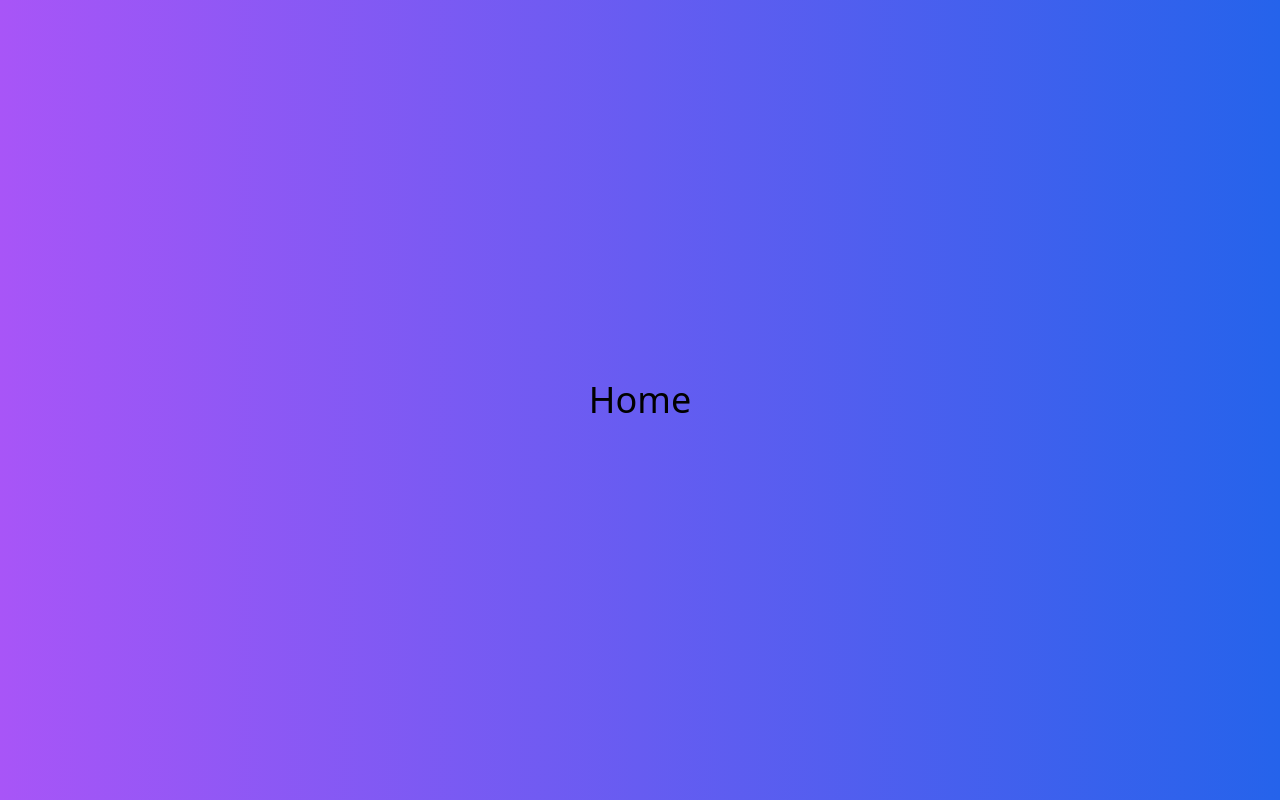
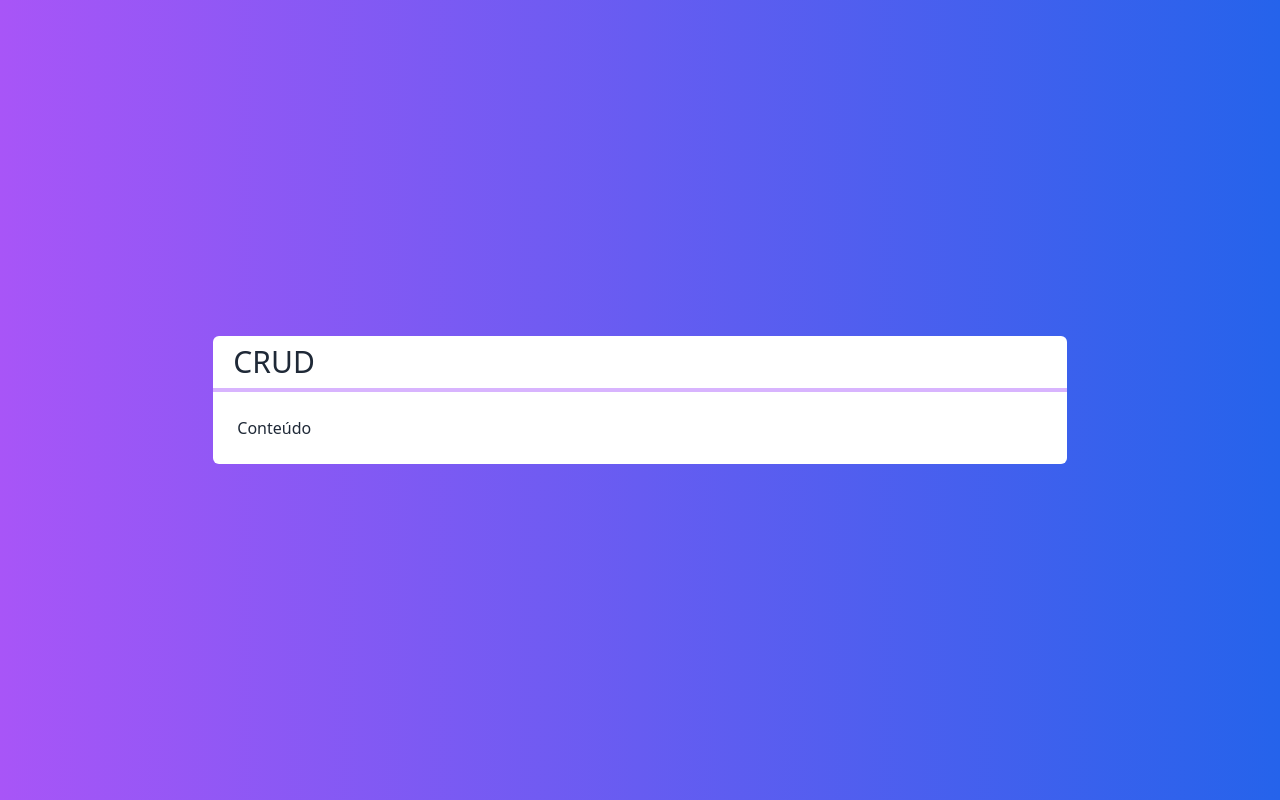
Before and after one commit to DanielBGC/nextjs-firebase-crud, a Next.js app: page / in a window 1280 px wide. Built offline with nearby package versions, Linux system fonts and the light colour scheme.

Commit message:
Ajustes na estilização e criando classe Client

```diff
--- /dev/null
+++ b/src/components/Layout.tsx
@@ -0,0 +1,24 @@
+import Title from './Title';
+
+type LayoutPropsType = {
+  title: string;
+  children: React.ReactNode;
+};
+
+export default function Layout(props: LayoutPropsType) {
+  return (
+    <div
+      className={`
+      flex
+      flex-col w-2/3
+      bg-white
+      text-gray-800
+      rounded-md
+    `}
+    >
+      <Title>{props.title}</Title>
+
+      <div className='p-6'>{props.children}</div>
+    </div>
+  );
+}
--- /dev/null
+++ b/src/components/Title.tsx
@@ -0,0 +1,18 @@
+type TitlePropsType = {
+  children: React.ReactNode;
+};
+
+export default function Title(props: TitlePropsType) {
+  return (
+    <div
+      className={`
+      flex
+      flex-col
+      justify-center
+    `}
+    >
+      <h1 className='px-5 py-2 text-3xl'>{props.children}</h1>
+      <hr className='border-2 border-purple-300' />
+    </div>
+  );
+}
--- /dev/null
+++ b/src/core/Client.ts
@@ -0,0 +1,24 @@
+export default class Client {
+  // # means the attribute is private
+  #id: string = '';
+  #name: string = '';
+  #age: number = 0;
+
+  constructor(name: string, age: number, id: string = '') {
+    this.#name = name;
+    this.#age = age;
+    this.#id = id;
+  }
+
+  get id() {
+    return this.#id;
+  }
+
+  get name() {
+    return this.#name;
+  }
+
+  get age() {
+    return this.#age;
+  }
+}
--- a/src/pages/index.tsx
+++ b/src/pages/index.tsx
@@ -1,8 +1,21 @@
+import Layout from '@/components/Layout';
+
 export default function Home() {
   return (
     <>
-      <div className='flex justify-center items-center h-screen bg-gradient-to-r from-purple-500 to-blue-600'>
-        <h1 className='text-4xl'>Home</h1>
+      <div
+        className={`
+        flex
+        justify-center
+        items-center
+        h-screen
+        bg-gradient-to-r from-purple-500 to-blue-600
+        text-white
+      `}
+      >
+        <Layout title='CRUD'>
+          <span>Conteúdo</span>
+        </Layout>
       </div>
     </>
   );
--- a/tsconfig.json
+++ b/tsconfig.json
@@ -1,6 +1,6 @@
 {
   "compilerOptions": {
-    "target": "es5",
+    "target": "es6",
     "lib": ["dom", "dom.iterable", "esnext"],
     "allowJs": true,
     "skipLibCheck": true,
```
